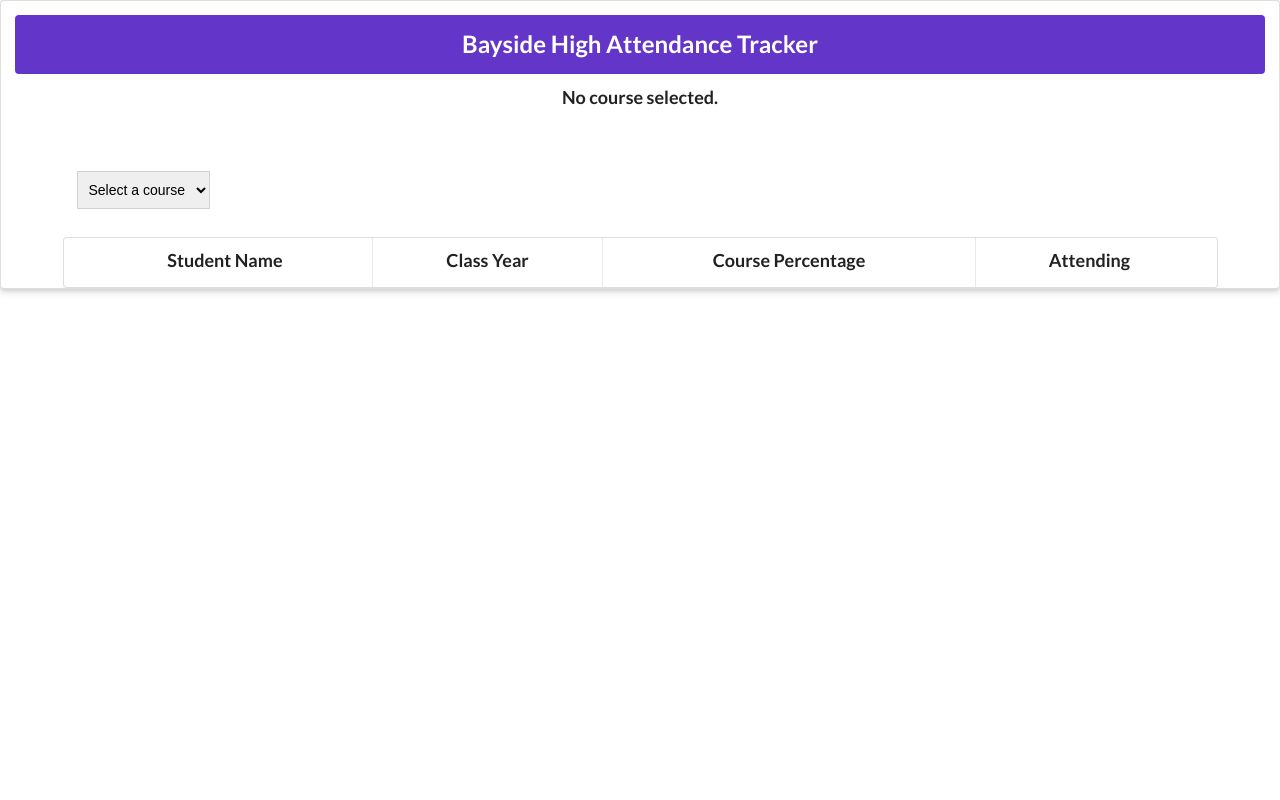
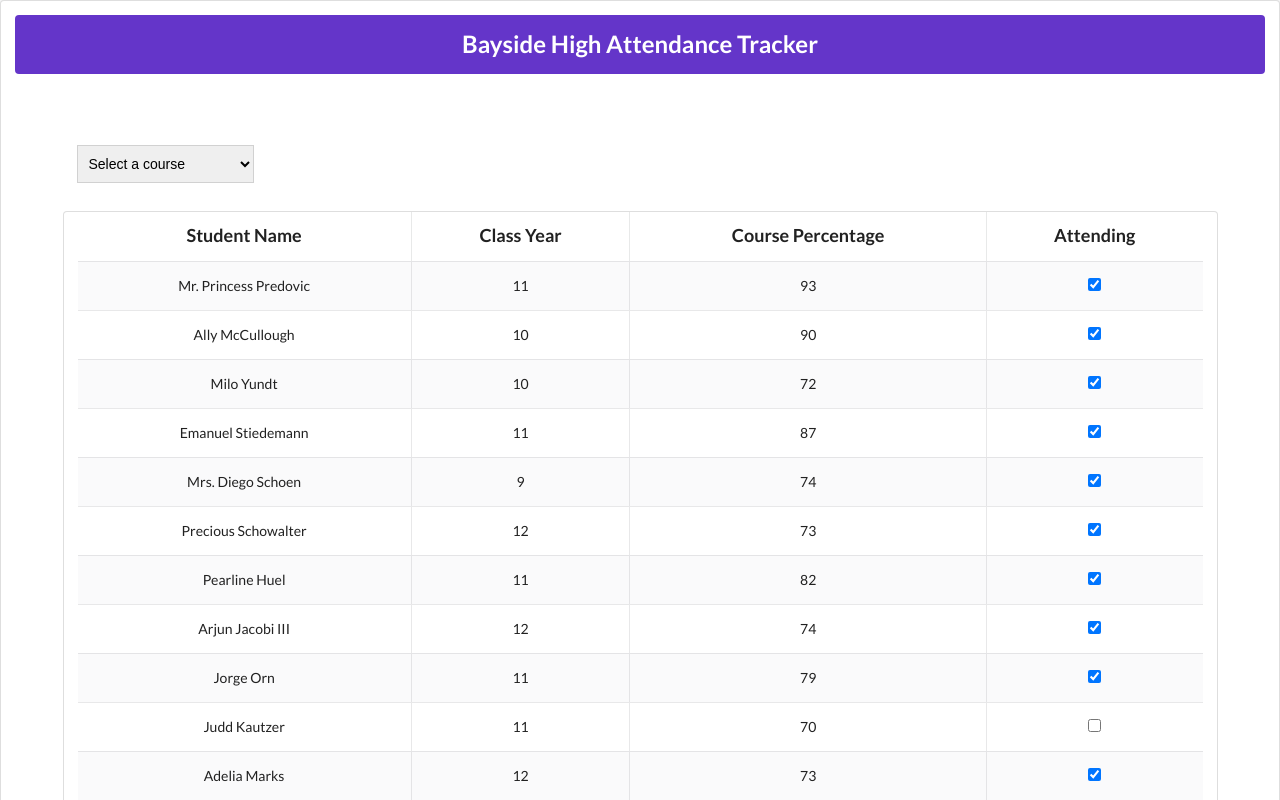
Before and after one commit to learn-co-students/TX-SE-100520-Take-Home-CC, a React (Create React App) app in the folder CC/: page / in a window 1280 px wide. Shown: the top 800 px of the page. Built offline with nearby package versions, Linux system fonts and the light colour scheme; data requests are answered from the project's data file.

Commit message:
cc attempt

```diff
--- a/CC/package.json
+++ b/CC/package.json
@@ -9,7 +9,7 @@
   },
   "devDependencies": {
     "json-server": "^0.15.1",
-    "react-scripts": "^3.2.0"
+    "react-scripts": "^4.0.1"
   },
   "scripts": {
     "prestart": "npm install",
--- a/CC/src/components/CourseContainer.js
+++ b/CC/src/components/CourseContainer.js
@@ -4,12 +4,71 @@ import CourseSelector from "./CourseSelector";
 import StudentsList from "./StudentsList";
 
 class CourseContainer extends Component {
+    state = {
+        courses: [],
+        students: [],
+        // selectedCourse: null,
+        filter: "",
+    };
+
+    componentDidMount() {
+        fetch("http://localhost:3000/courses")
+            .then((res) => res.json())
+            .then((courses) => this.setState({ courses }));
+
+        fetch("http://localhost:3000/students")
+            .then((res) => res.json())
+            .then((students) => this.setState({ students }));
+    }
+
+    // onChange = () => {
+    //     // let course = this.state.courses.map((course) => course.name);
+    //     this.setState({
+    //         filters: {
+    //             courseName:
+    //         },
+    //     });
+    // };
+
+    // handleChangeCourse = (selectedCourse) => {
+    //     this.setState({ selectedCourse });
+
+    // filterDropDown = (course) => {
+    //     this.state.courses.filter((course) => {
+    //         return course.name === course;
+    //     });
+    // };
+
+    //     this.state.courses.filter(
+    //         (course) => course.name ===
+    //     );
+    //     this.setState({ filter: this.state.courses.name });
+    // };
+
+    handleChangeCourse = (e) => {
+        this.setState({
+            filter: e.target.value,
+        });
+    };
+
     render() {
+        let courses = this.state.courses;
+
+        let students = this.state.filter
+            ? this.state.students.filter(
+                  (student) => student.course === this.state.filter
+              )
+            : this.state.students;
+        // let course = this.state.courses.map((course) => course.name);
+
         return (
             <div className="ui grid container">
-        <CourseDetails />
-        <CourseSelector />
-        <StudentsList />
+                <CourseDetails courses={courses} />
+                <CourseSelector
+                    handleChangeCourse={this.handleChangeCourse}
+                    courses={courses}
+                />
+                <StudentsList students={students} />
             </div>
         );
     }
--- a/CC/src/components/CourseDetails.js
+++ b/CC/src/components/CourseDetails.js
@@ -1,21 +1,28 @@
 import React from "react";
 
-const CourseDetails = props => {
-  return (
-    <div className="ui center aligned header sixteen wide column">
-      <p>{props.course.name}</p>
-      <p>{props.course.instructor && `Ran by: ${props.course.instructor}`}</p>
-      <p>{props.course.semester && `During: ${props.course.semester}`}</p>
-    </div>
-  );
+const CourseDetails = (props) => {
+    // console.log(props.courses);
+    // const { name, instructor, semester } = props.courses;
+    return (
+        <div className="ui center aligned header sixteen wide column">
+            <p>{props.courses.name}</p>
+            <p>
+                {props.courses.instructor &&
+                    `Ran by: ${props.courses.instructor}`}
+            </p>
+            <p>
+                {props.courses.semester && `During: ${props.courses.semester}`}
+            </p>
+        </div>
+    );
 };
 
 // This makes it so, when no course is passed
 // CourseDetails will still get a course, but it will be an empty object.
 CourseDetails.defaultProps = {
-  course: {
-    name: "No course selected."
-  }
+    course: {
+        name: "No course selected.",
+    },
 };
 
 export default CourseDetails;
--- a/CC/src/components/CourseSelector.js
+++ b/CC/src/components/CourseSelector.js
@@ -1,20 +1,25 @@
 import React from "react";
 
-const CourseSelector = props => {
+const CourseSelector = (props) => {
+    console.log(props.courses);
     return (
         <div className="sixteen wide column">
             <select
                 className="ui dropdown"
-        onChange={() => console.log("CourseSelector handle change here!")}
+                onChange={(e) => props.handleChangeCourse(e)}
                 defaultValue="select"
             >
                 {/* you shouldn't need to touch these options below */}
                 <option value="select" disabled>
                     Select a course
                 </option>
-        {props.courses.map(course => {
+                {props.courses.map((course) => {
                     return (
-            <option key={course.id} className="item" value={course.id}>
+                        <option
+                            key={course.id}
+                            className="item"
+                            value={course.name}
+                        >
                             {course.name}
                         </option>
                     );
@@ -27,7 +32,7 @@ const CourseSelector = props => {
 // This makes it so, when no courses are passed
 // CourseDetails will still get courses, but it will be an empty array.
 CourseSelector.defaultProps = {
-  courses: []
+    courses: [],
 };
 
 export default CourseSelector;
--- a/CC/src/components/Student.js
+++ b/CC/src/components/Student.js
@@ -1,18 +1,42 @@
-import React from "react";
+import React, { Component } from "react";
 
-const Student = () => (
+class Student extends Component {
+    constructor(props) {
+        super(props);
+        this.state = {
+            name: props.student.name,
+            class_year: props.student.class_year,
+            percentage: props.student.percentage,
+            course: props.student.course,
+            attending: props.student.attending,
+        };
+    }
+
+    //flip attendance to true if it's false
+    handleAttendance = () => {
+        this.setState({
+            attending: !this.state.attending,
+        });
+    };
+    // console.log(props.student);
+    //deconstruct the props
+    render() {
+        const { name, class_year, percentage, attending } = this.props.student;
+        return (
             <tr style={{ textAlign: "center" }}>
-    <td>"...your code here"</td>
-    <td>"...your code here"</td>
-    <td>"...your code here"</td>
+                <td>{name}</td>
+                <td>{class_year}</td>
+                <td>{percentage}</td>
                 <td>
                     <input
                         type="checkbox"
-        checked={null /* if true, this checkbox will be checked! */}
-        onClick={() => console.log("You clicked me!")}
+                        checked={attending}
+                        onChange={this.handleAttendance}
                     />
                 </td>
             </tr>
         );
+    }
+}
 
 export default Student;
--- a/CC/src/components/StudentsList.js
+++ b/CC/src/components/StudentsList.js
@@ -1,27 +1,35 @@
 import React from "react";
 import Student from "./Student";
 
-const StudentsList = () => (
+const StudentsList = (props) => {
+    // console.log(props.students);
+    return (
         <table className="ui celled striped padded table unstackable">
             <tbody>
                 <tr>
                     <th>
-          <h3 className="ui center aligned header">Student Name</h3>
+                        <h3 className="ui center aligned header">
+                            Student Name
+                        </h3>
                     </th>
                     <th>
                         <h3 className="ui center aligned header">Class Year</h3>
                     </th>
                     <th>
-          <h3 className="ui center aligned header">Course Percentage</h3>
+                        <h3 className="ui center aligned header">
+                            Course Percentage
+                        </h3>
                     </th>
                     <th>
                         <h3 className="ui center aligned header">Attending</h3>
                     </th>
                 </tr>
 
-      {/* a row per student should go here */}
+                {props.students.map((student) => (
+                    <Student key={student.id} student={student} />
+                ))}
             </tbody>
         </table>
     );
-
+};
 export default StudentsList;
```
Also changed, not shown: CC/src/components/App.js (+4 -4 lines), 2 other files (tests, documents, lock files or other folders). Lines whose indentation alone changed are shown as unchanged.
